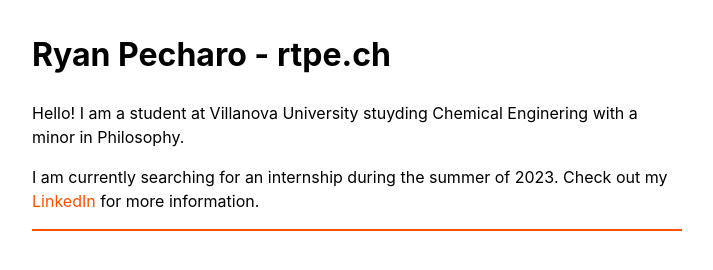
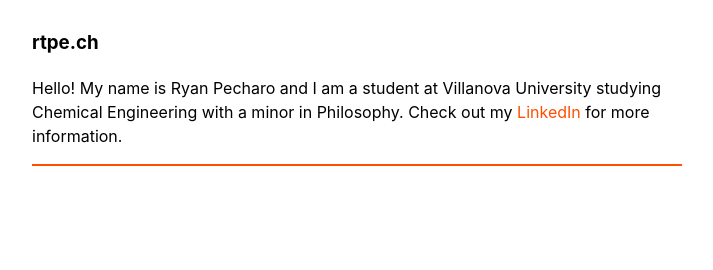
Before and after one commit to rtpech/rtpech.github.io, a plain HTML site: page index.html in a window 1280 px wide. Shown: the whole page, without its empty margins (283-996 px from the left). Drawn offline with Linux system fonts and the light colour scheme.

Commit message:
No longer searching for internship

```diff
--- a/index.html
+++ b/index.html
@@ -5,9 +5,8 @@
     <link rel="stylesheet" href="style.css">
 </head>
 <body>
-<h1>Ryan Pecharo - rtpe.ch</h1>
-<p>Hello! I am a student at Villanova University stuyding Chemical Enginering with a minor in Philosophy.</p>
-<p>I am currently searching for an internship during the summer of 2023. Check out my <a href="https://www.linkedin.com/in/rtpech/">LinkedIn</a> for more information.</p>
+<h3>rtpe.ch</h3>
+<p>Hello! My name is Ryan Pecharo and I am a student at Villanova University studying Chemical Engineering with a minor in Philosophy. Check out my <a href="https://www.linkedin.com/in/rtpech/">LinkedIn</a> for more information.</p>
 <div class="sep"></div>
 </body>
 </html>
```
Also changed, not shown: 1 other file.
